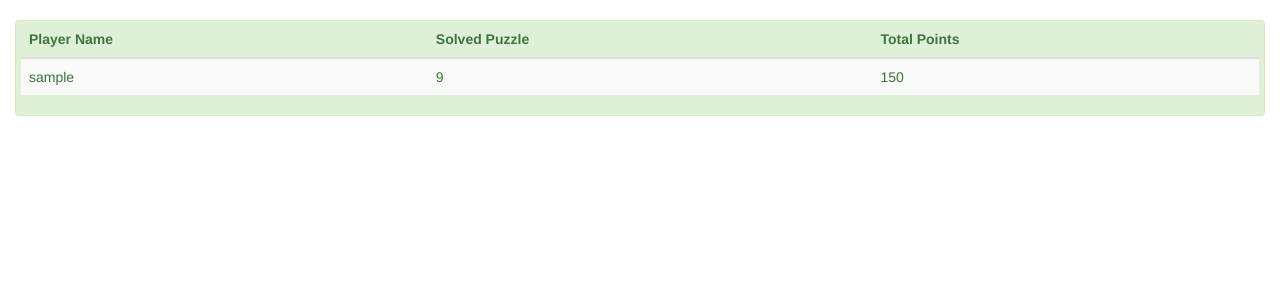
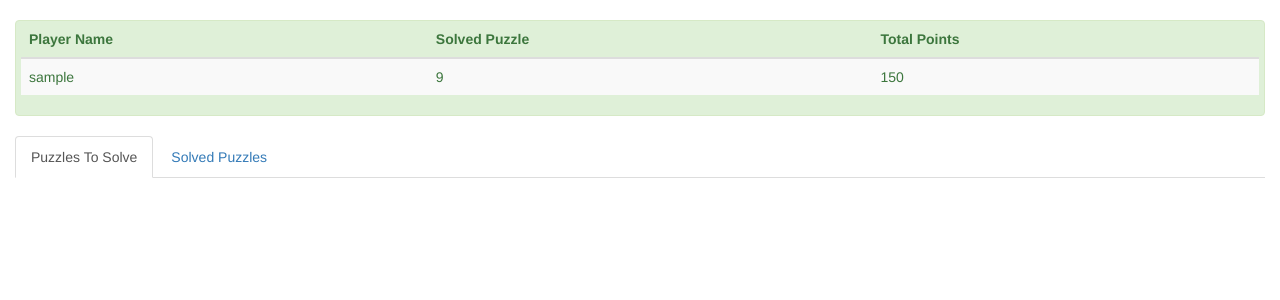
Before and after one commit to TopCoderForAoiSora/website, a Django app: page / in a window 1280 px wide. Shown: the part 52-352 px from the top of the page. Run offline with Django 3.2, Linux system fonts and the light colour scheme; the visitor is signed in with stand-in values (Sample User, id 1); data that the repository does not hold is empty; some libraries are stand-ins or nearby versions.

Commit message:
create tabs for puzzle list page

```diff
--- a/puzzle/templates/puzzle/index.html
+++ b/puzzle/templates/puzzle/index.html
@@ -21,8 +21,16 @@
             </tbody>
         </table>
     </div>
+
+    <ul class="nav nav-tabs">
+        <li class="active"><a data-toggle="tab" href="#PuzzlesToSolve">Puzzles To Solve</a></li>
+        <li><a data-toggle="tab" href="#PuzzlesSolved">Solved Puzzles</a></li>
+    </ul>
+
     {% if user.is_staff %}
+        <div class="tab-content">
             <div class="row">
+                <div id="PuzzlesToSolve" class="tab-pane fade in active">
                     {% for puzzle in all_puzzles %}
                         <div class="col-xs-6 col-md-3">
                             <a href="{% url 'puzzle:detail' puzzle.pk %}" style="text-decoration: none">
@@ -40,6 +48,11 @@
                         </div>
                     {% endfor %}
                 </div>
+                <div id="PuzzlesSolved" class="tab-pane fade">
+
+                </div>
+            </div>
+        </div>
     {% else %}
         <div class="alert alert-info">
             <p>Currently, website is only open to staff. Please come back later for surprise!</p>
```
Lines whose indentation alone changed are shown as unchanged.
